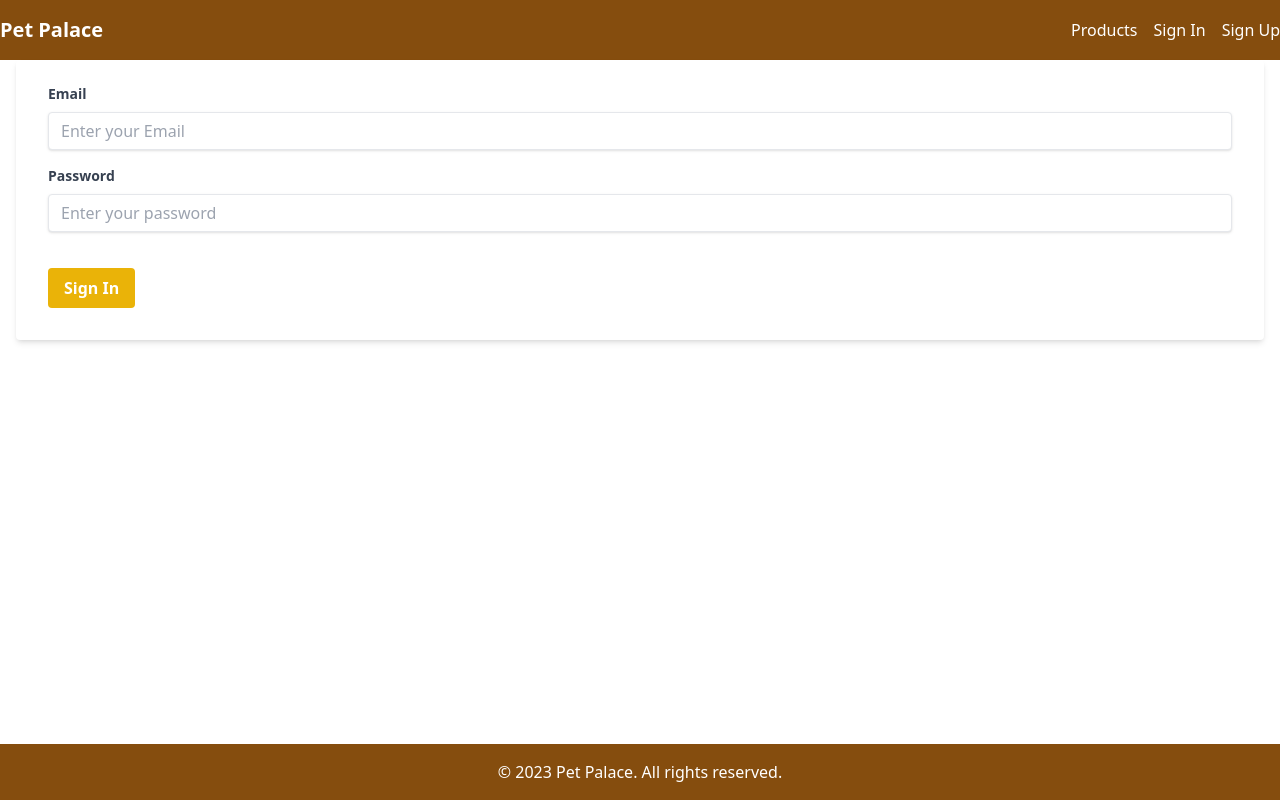
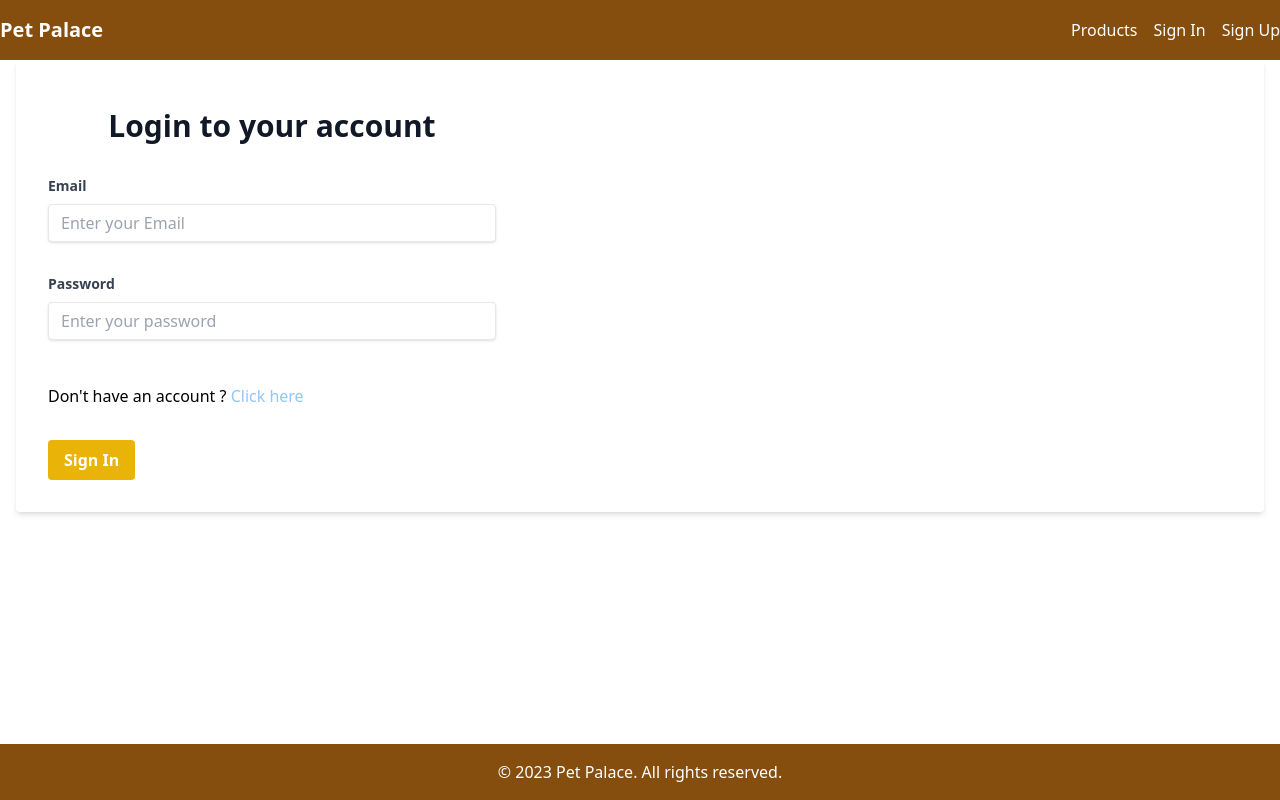
Before and after one commit to youba1993/petpalace2, a React (Create React App) app in the folder client/: page /login in a window 1280 px wide. Built offline with nearby package versions, Linux system fonts and the light colour scheme.

Commit message:
navigation styling

```diff
--- a/client/src/pages/Login.js
+++ b/client/src/pages/Login.js
@@ -1,6 +1,6 @@
 import { useState } from 'react';
 import { useDispatch, useSelector } from 'react-redux';
-import { useNavigate } from 'react-router-dom';
+import { Link, useNavigate } from 'react-router-dom';
 import { loginUser } from '../redux/users/userSlice';
 
 const Login = () => {
@@ -21,6 +21,12 @@ const Login = () => {
     return (
         <div>
             <form className="bg-white shadow-md rounded px-8 pt-6 pb-8 mb-4" onSubmit={(e) => handleLogin(e)}>
+            <div className="max-w-md w-full space-y-8">
+                <div>
+                    <h2 className="mt-6 text-center text-3xl font-extrabold text-gray-900">
+                        Login to your account
+                    </h2>
+                </div>
                 <div className="mb-4">
                     <label className="block text-gray-700 text-sm font-bold mb-2" htmlFor="email">
                         Email
@@ -47,6 +53,7 @@ const Login = () => {
                         placeholder="Enter your password"
                     />
                 </div>
+                <p>Don't have an account ? <Link to={'/signup'} className="text-blue-300">Click here</Link></p>
                 <div className="flex items-center justify-between">
                     <button
                         className="bg-yellow-500 hover:bg-yellow-700 text-white font-bold py-2 px-4 rounded"
@@ -57,6 +64,7 @@ const Login = () => {
                     </button>
                 </div>
                 {error && <p>{error}</p>}
+                </div>
             </form>
         </div>
     );
--- a/client/src/pages/SignUp.js
+++ b/client/src/pages/SignUp.js
@@ -1,6 +1,6 @@
 import { useState } from 'react';
 import { useDispatch, useSelector } from 'react-redux';
-import { useNavigate } from 'react-router-dom';
+import { Link, useNavigate } from 'react-router-dom';
 import { signupUser } from '../redux/users/userSlice';
 
 const Signup = () => {
@@ -95,9 +95,11 @@ const Signup = () => {
                                 onChange={(e) => setPasswordConfirmation(e.target.value)}
                             />
                         </div>
+                        <p className='py-6'>Already have an account ? <Link to={'/login'} className="text-blue-300">Click here</Link></p>
+
                         <div className="flex items-center justify-between">
                             <button
-                                className=" mt-6 bg-yellow-500 hover:bg-yellow-700 text-white font-bold py-2 px-4 rounded"
+                                className=" bg-yellow-500 hover:bg-yellow-700 text-white font-bold py-2 px-4 rounded"
                                 type="submit"
                                 disabled={isLoading}
                             >
```
